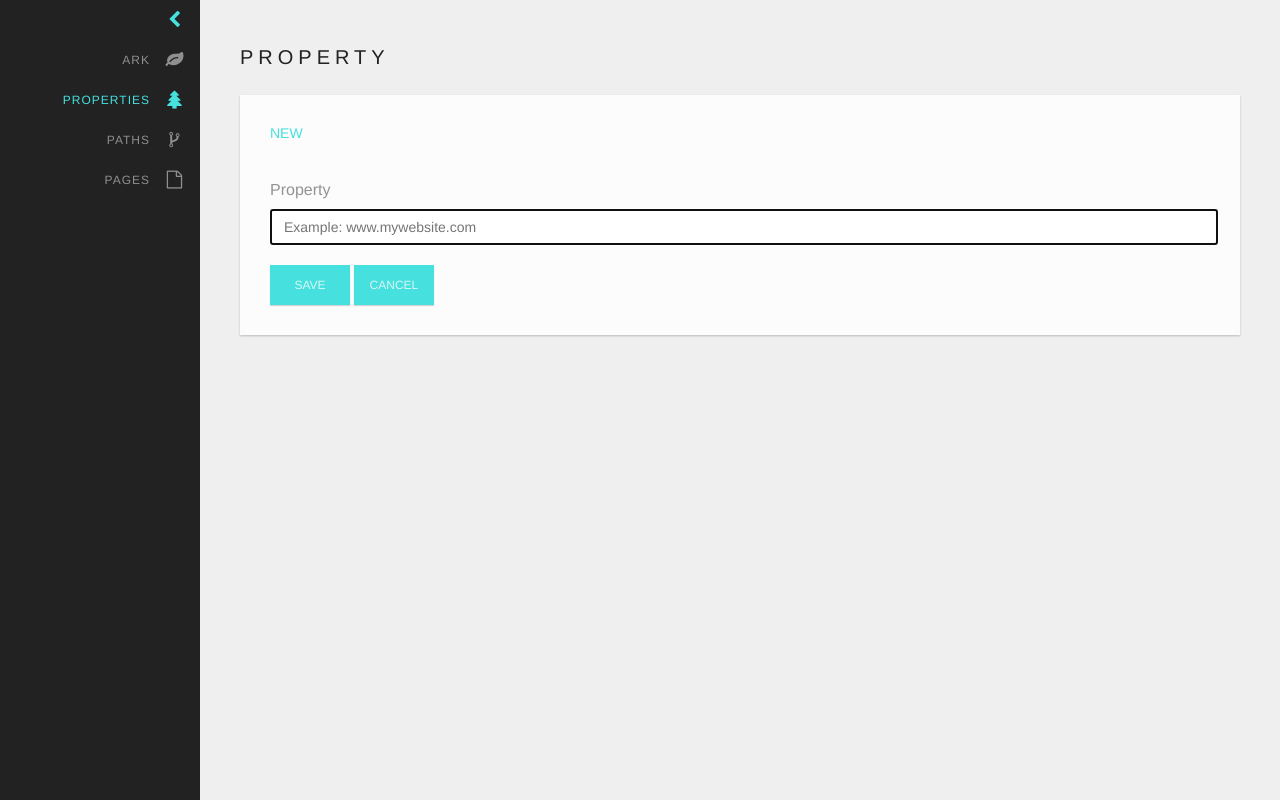
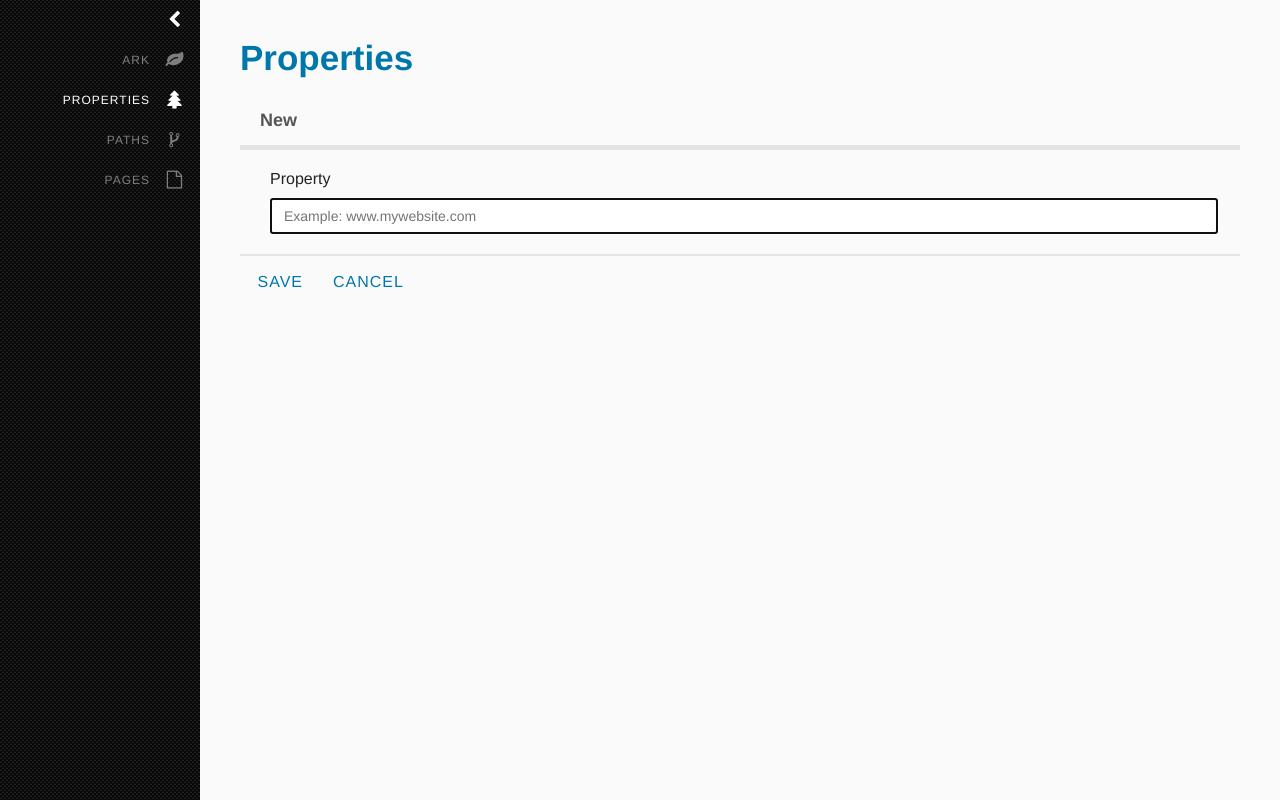
Before and after one commit to kvnlnt/tekt, a Flask app: page /properties/create in a window 1280 px wide. Run offline with Flask 2, Linux system fonts and the light colour scheme; some libraries are stand-ins or nearby versions.

Commit message:
WIP UI crud design

```diff
--- a/tekt/static/styles/partials/_menu.scss
+++ b/tekt/static/styles/partials/_menu.scss
@@ -1,5 +1,6 @@
 #menu {
     background-color: $black;
+    background-image:url(images/fake_brick.png);
     margin:0;
     min-width: 200px;
     padding:0;
@@ -12,11 +13,11 @@
         letter-spacing: 1px;
         text-transform: uppercase;
         text-decoration: none;
-        color:transparentize($white, .5);
+        color:darken($white, 50);
         &.current,
         &:hover  {
-            color:$primary;
-            background-color: $black;
+            color:$white;
+            background-color: transparent;
         }
         .td {
             vertical-align: middle;
--- a/tekt/static/styles/patterns/_buttons.scss
+++ b/tekt/static/styles/patterns/_buttons.scss
@@ -1,23 +1,21 @@
 button, .button {
-    @include rem(font-size, 1.2);
+    @include rem(font-size, 1.6);
     @include rem(line-height, 4);
-    @include rem(padding, 0, 1);
-    background-color: $primary;
+    @include rem(padding, 0, 1.25);
+    letter-spacing: 1px;
+    color:$blue;
     border:0;
-    box-shadow: 0px 1px 1px lighten($black, 70);
-    color:transparentize($white, .2);
+    background-color:transparent;
     display: inline-block;
-    min-width:80px;
-    padding:0;
     text-align: center;
     text-decoration: none;
     text-transform: uppercase;
     &:hover {
         transition: all 0.5s ease;
         text-decoration: none;
-        color:$white;
-        background-color: $primary;
+        background-color: transparent;
         box-shadow: 0px 1px 2px lighten($black, 30);
+        color:$black;
     }
     i {
         @include rem(margin-right, 0.5);
--- /dev/null
+++ b/tekt/static/styles/patterns/_cards.scss
@@ -0,0 +1,34 @@
+.card {
+    @include rem(padding, 0);
+    .header {
+        border-bottom:5px solid darken($white, 10);
+        @include rem(line-height, 5);
+        @include rem(font-size, 1.8);
+        color:lighten($black, 20);
+        vertical-align: middle;
+        .title {
+            @include rem(text-indent, 2);
+            @include rem(line-height, 5);
+            margin:0;
+            padding:0;
+        }
+        .actions {
+            text-align: right;
+            @include rem(padding, 0, 0.5);
+        }
+    }
+    .body {
+        @include rem(margin, 0, 3);
+    }
+    .footer {
+        border-top:2px solid darken($white, 10);
+        @include rem(margin-top, 2);
+        @include rem(line-height, 5);
+        @include rem(font-size, 1.8);
+        color:lighten($black, 20);
+        vertical-align: middle;
+        .actions {
+            @include rem(padding, 0, 0.5);
+        }
+    }
+}
--- a/tekt/static/styles/patterns/_colors.scss
+++ b/tekt/static/styles/patterns/_colors.scss
@@ -1,9 +1,9 @@
 // Color Scheme
 
-$primary:#46E0DE;
-$secondary:desaturate(adjust-hue($primary, 40deg), 40%);
-$accent:complement($primary);
-$white:#FCFCFC;
+/* Neutrals */
+$white:#FDFDFD;
 $black:#222222;
-$neutral:grayscale($primary);
-$error: #ff8888;
+$blue:#0077AA;
+
+/* Helpers */
+$color-error-text: #FF0000;
--- a/tekt/static/styles/patterns/_forms.scss
+++ b/tekt/static/styles/patterns/_forms.scss
@@ -1,8 +1,7 @@
 form {
     legend {
         @include rem(margin, 0, 0, 2);
-        text-transform: uppercase;
-        color: $primary;
+        @extend .font-bold;
     }
     fieldset {
         border: 0;
@@ -25,10 +24,10 @@ form {
     }
     ul.errors {
         @include rem(margin-top, 1);
-        color:$error;
+        color:#FF0000;
     }
     div.errors {
         @include rem(margin-bottom, 1);
-        color:$error;
+        color:#FF0000;
     }
 }
--- a/tekt/static/styles/patterns/_layout.scss
+++ b/tekt/static/styles/patterns/_layout.scss
@@ -2,7 +2,7 @@ html, body {
     height: 100%;
     margin: 0;
     padding: 0;
-    background-color: darken($white, 5);
+    background-color: darken($white, 1);
 }
 
 #layout {
@@ -14,29 +14,3 @@ html, body {
 #body {
     padding: 40px;
 }
-
-hr,
-.hr {
-    border:0;
-    height:1px;
-    background-color: lighten($black, 70);
-    @include rem(margin, 4, 0);
-}
-
-.card {
-    @include rem(padding, 3);
-    box-shadow: 0px 1px 2px lighten($black, 60);
-    background: $white;
-}
-
-.actions {
-    @include mq(mobile) {
-        text-align: left;
-    }
-    @include mq(mobile-landscape) {
-        text-align: right;
-        float:right;
-    }
-    @include rem(margin-bottom, 2);
-    display:inline-block;
-}
--- a/tekt/static/styles/patterns/_lists.scss
+++ b/tekt/static/styles/patterns/_lists.scss
@@ -7,10 +7,10 @@ ul {
 ul li a {
     display: block;
     text-decoration: none;
-    line-height: 40px;
+    @include rem(line-height, 4);
     border-top-style: solid;
     border-top-width: 1px;
     border-top-color: lighten($black, 80);
-    padding-left: 10px;
+    @include rem(text-indent, 2);
     cursor: pointer;
 }
--- a/tekt/static/styles/patterns/_typography.scss
+++ b/tekt/static/styles/patterns/_typography.scss
@@ -7,29 +7,27 @@ $font_main: 'Helvetica Neue', 'Franklin Gothic Medium', 'Franklin Gothic', 'ITC
 html, body {
     font-size: 10px;
     @extend .font-regular;
-    color:$neutral;
+    color:$black;
 }
 
 // headers
 h1, .h1 {
-    @extend .font-regular;
-    @include rem(font-size, 2);
-    @include rem(letter-spacing, 0.5);
+    @extend .font-bold;
+    @include rem(font-size, 3.5);
     @include rem(line-height, 3.5);
     @include rem(margin, 0, 0, 2, 0);
-    color: $black;
     padding:0;
     text-align: left;
-    text-transform: uppercase;
 }
 
 h2, .h2 {
-    @extend .font-regular;
+    @extend .font-bold;
     @include rem(font-size, 1.8);
     @include rem(line-height, 3);
+    @include rem(margin, 0, 0, 2);
+    color:lighten($black, 20);
     padding:0;
     text-align: left;
-    text-transform: uppercase;
 }
 
 h3, .h3 {
@@ -69,13 +67,12 @@ blockquote, .blockquote {
 }
 
 a, .a {
-    @include rem(font-size, 1.4);
-    color:$black;
+    color:$blue;
     text-decoration: none;
     &:hover {
         transition: all 0.5s ease;
-        background-color: $black;
-        color:$white;
+        color:$black;
+        text-decoration: underline;
     }
 }
 
--- a/tekt/static/styles/styles.scss
+++ b/tekt/static/styles/styles.scss
@@ -1,14 +1,23 @@
-@import "patterns/colors";
-@import "patterns/dimensions";
+// resets
+@import "patterns/normalize";
+
+// functions & settings
 @import "patterns/utilities";
 @import "patterns/mq";
-@import "patterns/normalize";
-@import "patterns/forms";
-@import "patterns/typography";
+@import "patterns/dimensions";
+@import "patterns/colors";
+
+// elements
 @import "patterns/buttons";
 @import "patterns/images";
-@import "patterns/layout";
-@import "patterns/tables";
 @import "patterns/lists";
 @import "patterns/tables";
+@import "patterns/typography";
+
+// constructs
+@import "patterns/forms";
+@import "patterns/layout";
+@import "patterns/cards";
+
+// partials
 @import "partials/menu";
--- a/tekt/templates/properties/create.html
+++ b/tekt/templates/properties/create.html
@@ -3,17 +3,27 @@
 {% extends 'template.html' %}
 
 {% block body %}
-<h1>Property</h1>
+<h1><a href="{{ url_for('.list_properties') }}">Properties</a></h1>
 <form method="post" action="{{ url_for('.create_property') }}" class="card">
-    <legend>New</legend>
+    <div class="header table">
+        <div class="tr">
+            <legend class="title td">New</legend>
+        </div>
+    </div>
+    <div class="body">
         <fieldset>
             <ul>
                 {{ render_field(form.property, autofocus='autofocus', placeholder=form.property.description) }}
             </ul>
         </fieldset>
-    <fieldset>
+    </div>
+    <div class="footer table">
+        <div class="tr">
+            <div class="actions td">
                 <input class="button" type="submit" value="save">
                 <a class="button" href="{{ url_for('.list_properties') }}">cancel</a>
-    </fieldset>
+            </div>
+        </div>
+    </div>
 </form>
 {% endblock %}
```
Also changed, not shown: tekt/templates/properties/list.html (+15 -11 lines), tekt/templates/properties/read.html (+10 -6 lines), tekt/templates/properties/update.html (+15 -4 lines), tekt/static/assets/images/debut_light.png (added), tekt/static/assets/images/debut_light_@2X.png (added), tekt/static/assets/images/fake_brick.png (added), tekt/static/assets/images/fake_brick_@2X.png (added), tekt/static/assets/styles.min.css, 1 other file. Lines whose indentation alone changed are shown as unchanged.
